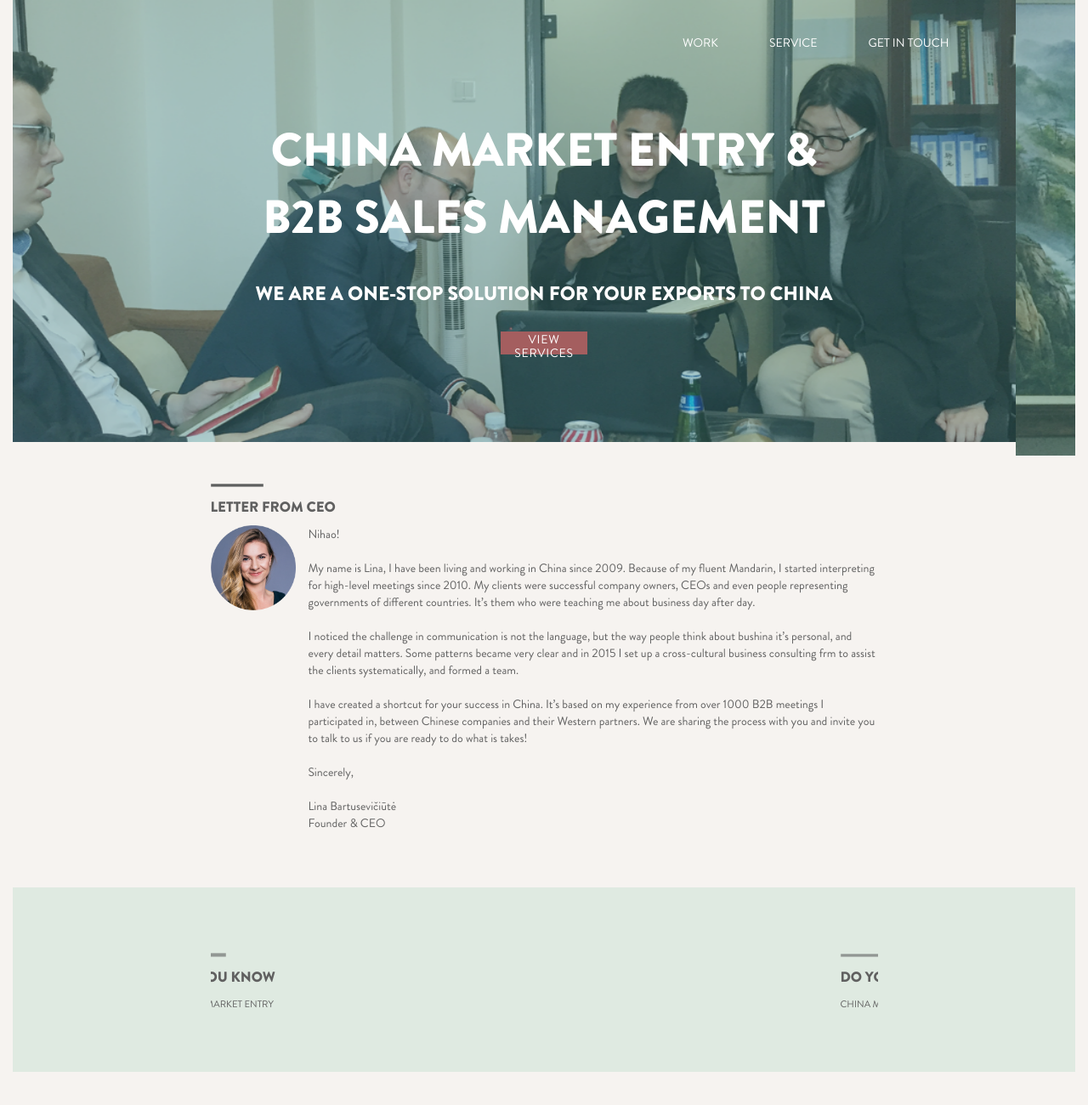
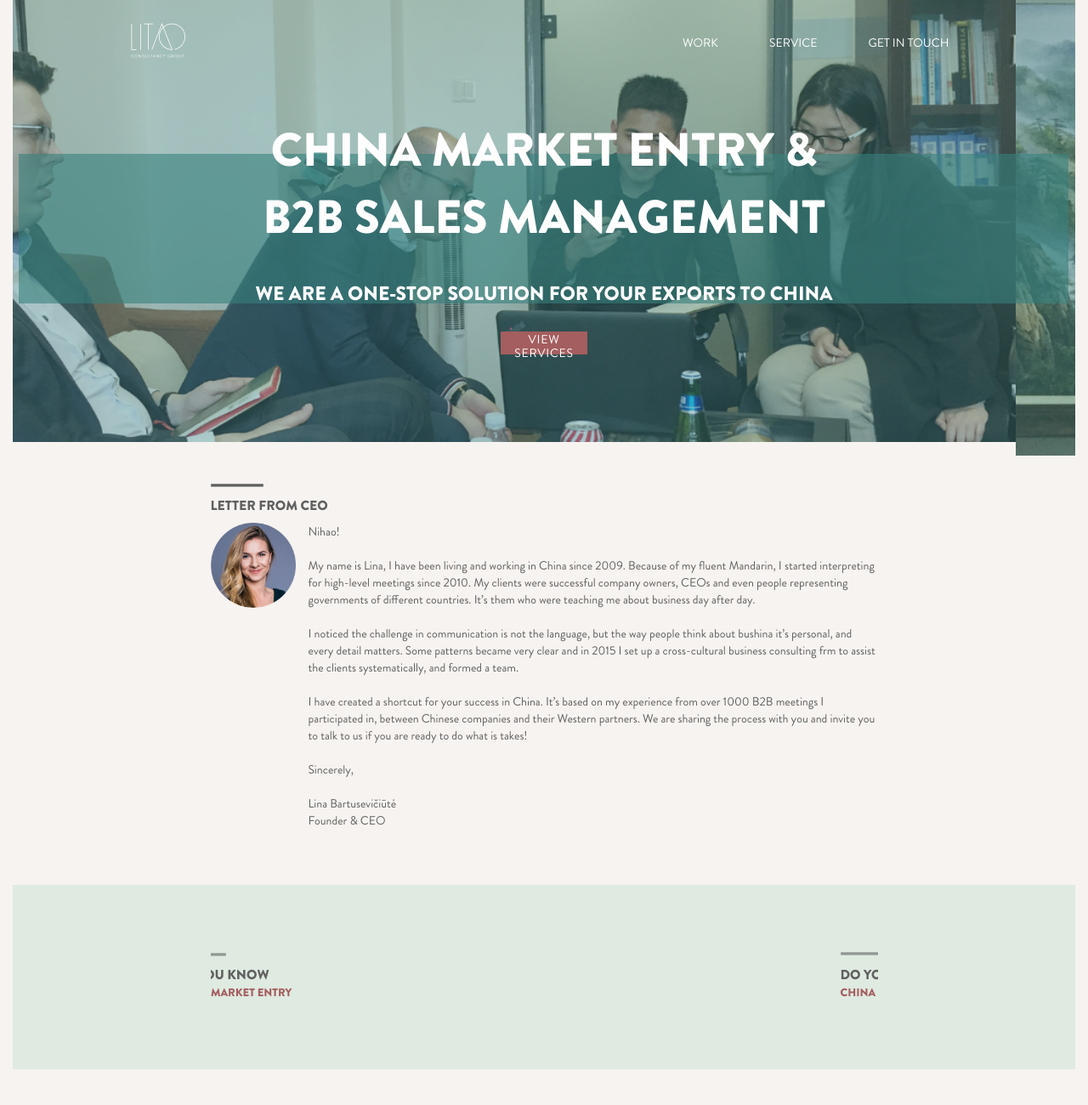
Before and after one commit to kabosiene/litaogroup, a website built with Parcel: page index.html in a window 1280 px wide. Shown: the top 1300 px of the page at 85% size. Built offline with nearby package versions, Linux system fonts and the light colour scheme; some icons are missing.

Commit message:
add opacity

```diff
--- a/css/main.css
+++ b/css/main.css
@@ -34,7 +34,7 @@ body {
 }
 
 .container-fluid h1 {
-  font-size: 1.2em;
+  font-size: 1.1250em;
   font-family: BrandonGrotesque-Black;
   text-align: left;
   margin-top: 5px;
@@ -46,13 +46,29 @@ body {
   width: 62px;
   padding-bottom: 5px;
 }
+
 .header-section{
   margin: 0;
  }
-.headline-block, .header-menu{
+.headline-block, .header-menu, .logo{
   position: absolute;
   z-index: 999;
 }
+.logo {
+  top: 27px;
+  left: 12%;
+}
+div.transbox {
+  position: absolute;
+  height: 176px;
+  width: calc(100vw - 45px);
+  z-index: 1;
+  margin: 30px;
+  margin-top: 5px;
+  background-color:  #38817e;
+  opacity: 0.6;
+}
+
 .headline-block {
   top: 137px;
   display: flex;
@@ -68,11 +84,27 @@ body {
   letter-spacing: normal;
   line-height: normal;
   text-align: center;
+  z-index: 2;
 }
 .headline-block small {
   font-size: 23px;
+  z-index: 2;
 }
 
+article header small {
+  color: #a45e5e;
+  font-family:  BrandonGrotesque-Black;
+  font-size: 13px;
+  font-style: normal;
+  letter-spacing: normal;
+  line-height: normal;
+}
+article header{
+  margin-bottom: 10px;
+}
+article header h1{
+  margin-bottom: 0px;
+}
 .header-menu,
 footer {
   display: flex;
@@ -213,7 +245,7 @@ a div h2, a div p{
 }
 
 .color-red {
-  color: #a55f60
+  color: #a55f60;
 }
 
 footer {
--- a/index.html
+++ b/index.html
@@ -27,6 +27,7 @@
 <body>
   <div class="container-fluid">
     <section class="header-section">
+      <img src="img/litao-logo.png" class="logo">
       <header class="header-menu">
         <nav>
           <ul>
@@ -37,6 +38,8 @@
         </nav>
       </header>
       <div class="headline-block">
+        <div class="transbox">
+        </div>
         <p class="headline">CHINA MARKET ENTRY &<br> B2B SALES MANAGEMENT<br>
           <small>WE ARE A ONE-STOP SOLUTION FOR YOUR EXPORTS TO CHINA</small>
         </p>
```
Also changed, not shown: img/litao-logo.png (added).
